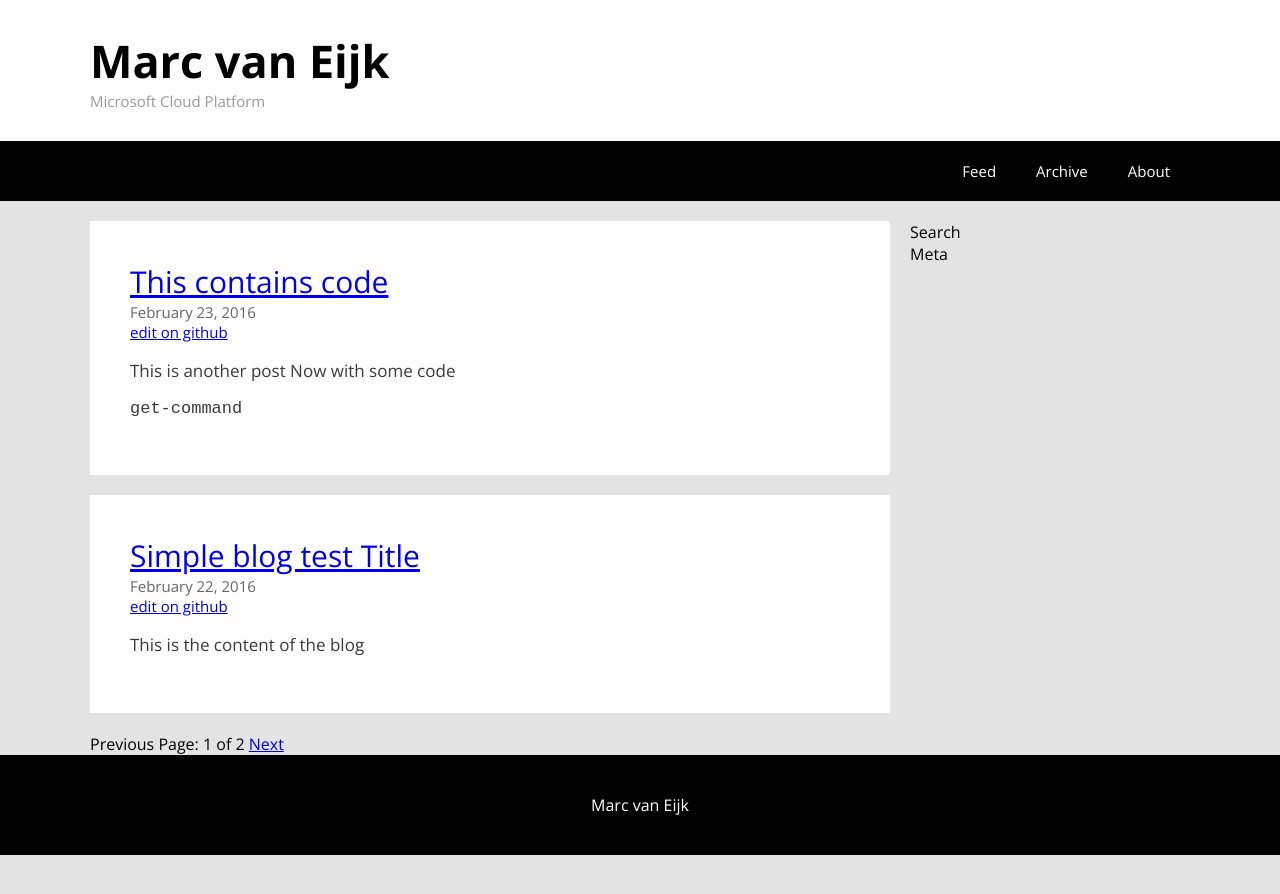
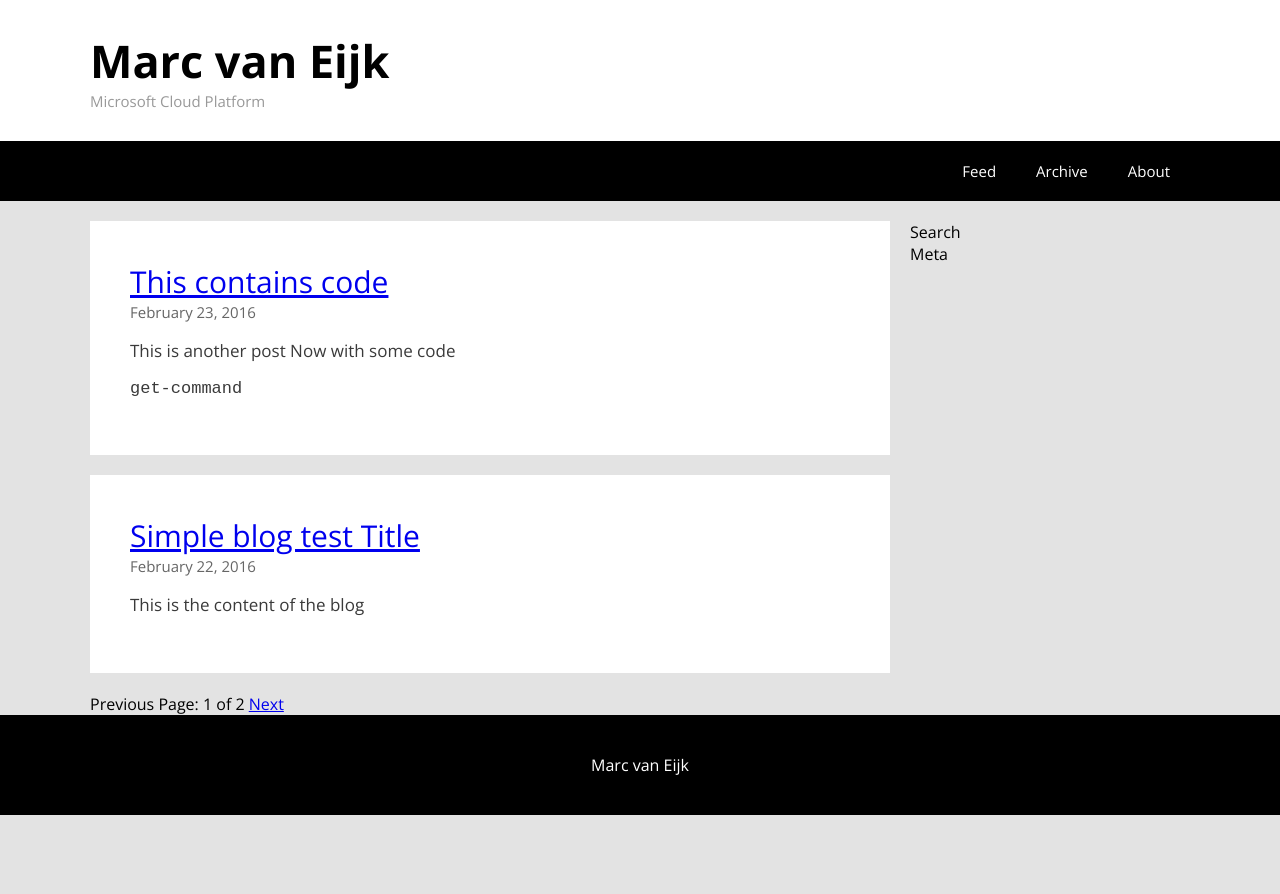
Before and after one commit to marcvaneijkdemo/marcvaneijkdemo.github.io, a Jekyll site: the page built from index.html, in a window 1280 px wide. Shown: the top 894 px of the page. Built offline with Jekyll 4.4.1, drawn with Linux system fonts in a browser that asks for light colours; the list of posts is cut into pages by our own code.

Commit message:
Update index.html

```diff
--- a/index.html
+++ b/index.html
@@ -7,9 +7,6 @@ layout: default
 	    		<div class="contentIndexLi">
 	    			<div class="contentTitle"><a href="{{ post.url }}" title="{{ post.title }}">{{ post.title }}</a></div>
 	    			<div class="contentMeta">{{ post.date | date: "%B %d, %Y" }}</div>
-	    			<div class="contentEdit">
-	    				<a href="{{site.github.repository_url}}/blob/master/{{post.path}}" target="_blank">edit on github</a>
-	    			</div>
 	    			<div class="content">{{ post.content }}</div>
     			</div>
 	    </li>
```
